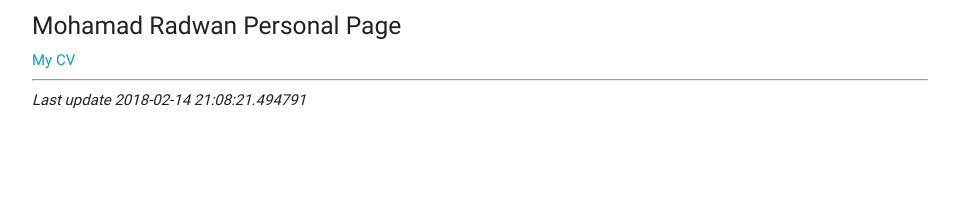
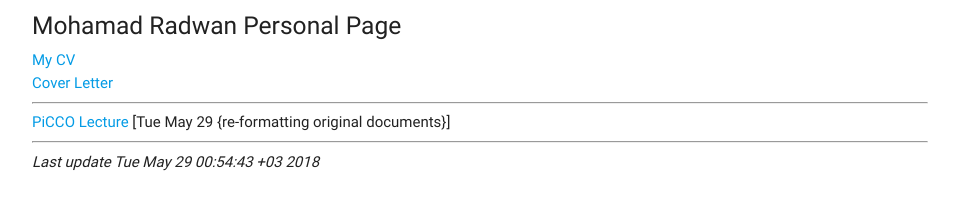
Before and after one commit to mohamadatef/mohamadatef.github.io, a plain HTML site: page index.html in a window 1280 px wide. Shown: the whole page, without its empty margins (160-1119 px from the left). Drawn offline with nearby package versions, Linux system fonts and the light colour scheme.

Commit message:
Some Picco Lecture

```diff
--- a/index.html
+++ b/index.html
@@ -13,9 +13,13 @@
 <div class="container">
   <h5>Mohamad Radwan Personal Page</h5>
 
-  <a href="files/radwan_cv.pdf">My CV</a>
+  <a href="files/radwan_cv.pdf">My CV</a> <br / >
+  <a href="file/cover.pdf">Cover Letter</a>
   <hr>
-  <i>Last update 2018-02-14 21:08:21.494791
+  <a href="files/picco-master.zip">PiCCO Lecture </a>[Tue May 29 {re-formatting original documents}]
+  <hr>
+  <i>Last update Tue May 29 00:54:43 +03 2018
+
     </i>
 </div>
 
```
Also changed, not shown: 3 other files.
